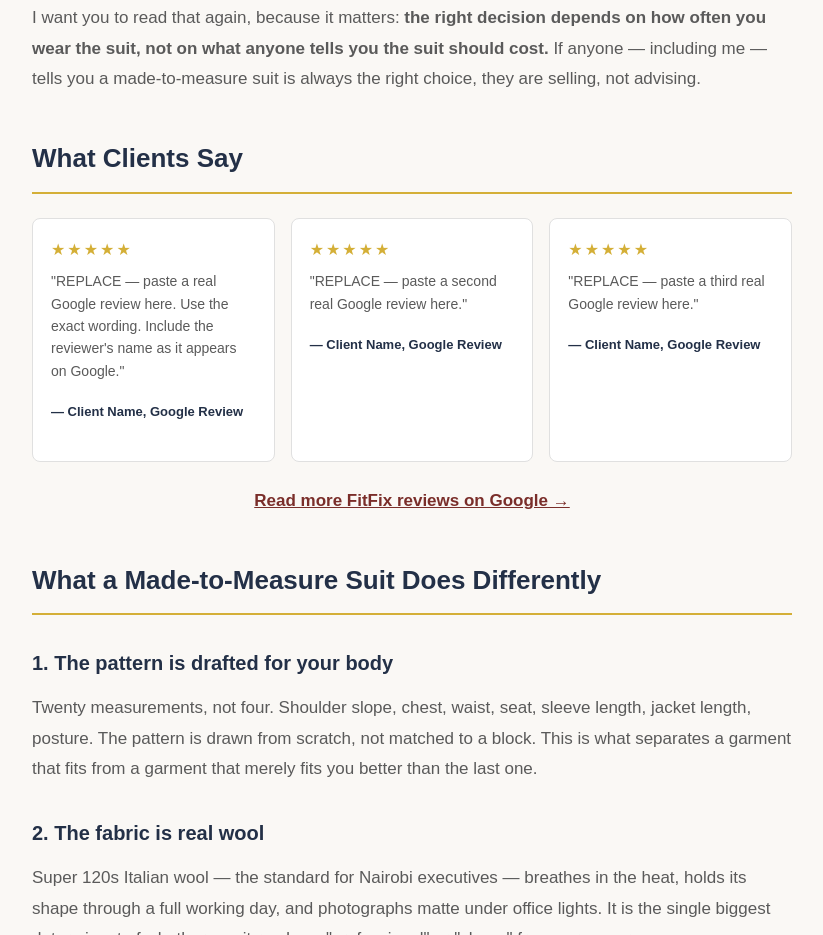
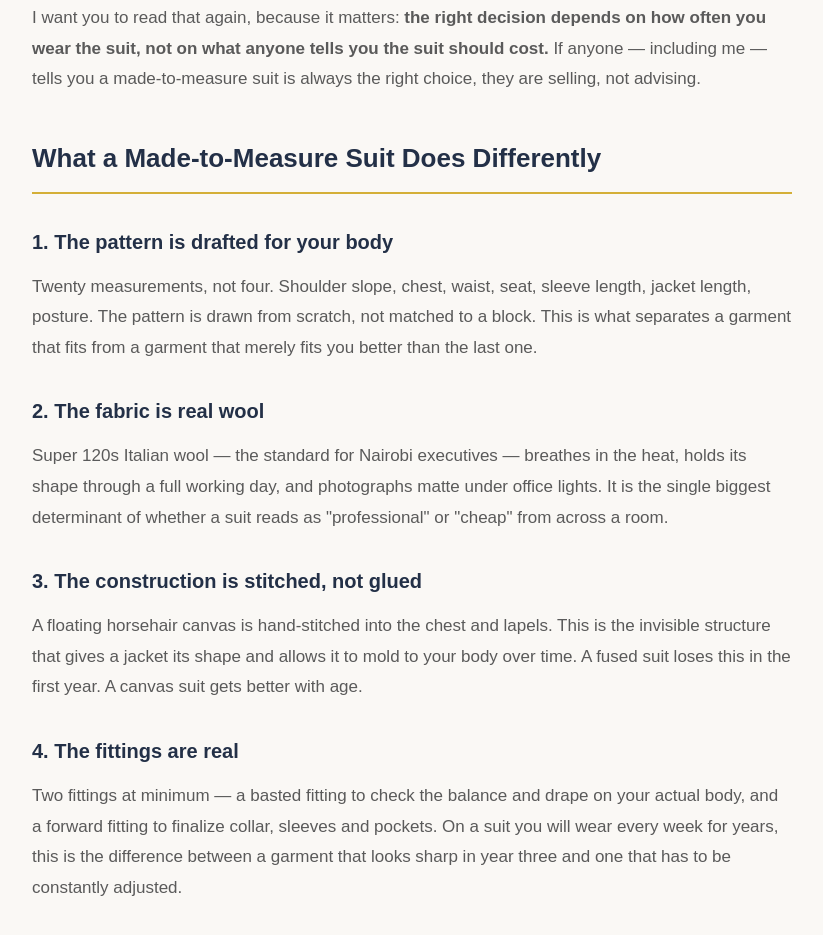
Before and after one commit to davidochieng2345678-afk/FitFixClothesAlterations.co.ke, a plain HTML site: page blog/ksh-3000-suit-cost-promotion/index.html in a window 1280 px wide. Shown: the part 3110-4045 px from the top of the page, without its empty margins (228-1051 px from the left). Drawn offline with Linux system fonts and the light colour scheme.

Commit message:
Delete placeholder proof section in index.html
Removed placeholder proof section for client reviews and photos.

```diff
--- a/blog/ksh-3000-suit-cost-promotion/index.html
+++ b/blog/ksh-3000-suit-cost-promotion/index.html
@@ -203,41 +203,6 @@ footer a{color:var(--gold)}
 
   <p>I want you to read that again, because it matters: <strong>the right decision depends on how often you wear the suit, not on what anyone tells you the suit should cost.</strong> If anyone — including me — tells you a made-to-measure suit is always the right choice, they are selling, not advising.</p>
 
-  <!-- ═══════════════════════════════════════════════════════════════
-       PROOF SECTION — REPLACE WITH REAL PHOTOS AND REAL REVIEWS
-       ─────────────────────────────────────────────────────────────
-       Before publishing, replace the placeholders below with:
-       1. A real photo of David at the workshop, or a real client's suit.
-       2. Two or three real Google reviews from your Google Business Profile.
-       If real proof is not available yet, delete this entire section.
-       Placeholder text is worse than no proof.
-       ═══════════════════════════════════════════════════════════════ -->
-  <h2>What Clients Say</h2>
-
-  <div class="proof-strip">
-    <div class="review-card">
-      <div class="stars">★★★★★</div>
-      <p>"REPLACE — paste a real Google review here. Use the exact wording. Include the reviewer's name as it appears on Google."</p>
-      <p class="name">— Client Name, Google Review</p>
-    </div>
-
-    <div class="review-card">
-      <div class="stars">★★★★★</div>
-      <p>"REPLACE — paste a second real Google review here."</p>
-      <p class="name">— Client Name, Google Review</p>
-    </div>
-
-    <div class="review-card">
-      <div class="stars">★★★★★</div>
-      <p>"REPLACE — paste a third real Google review here."</p>
-      <p class="name">— Client Name, Google Review</p>
-    </div>
-  </div>
-
-  <p style="text-align:center;">
-    <a href="https://g.page/r/CQrh4y6zb339EBM/review" target="_blank" rel="noopener" style="font-weight:bold;color:var(--thread);text-decoration:underline;">Read more FitFix reviews on Google →</a>
-  </p>
-  <!-- ═══════════════ END PROOF SECTION ═══════════════ -->
 
   <h2>What a Made-to-Measure Suit Does Differently</h2>
 
```
